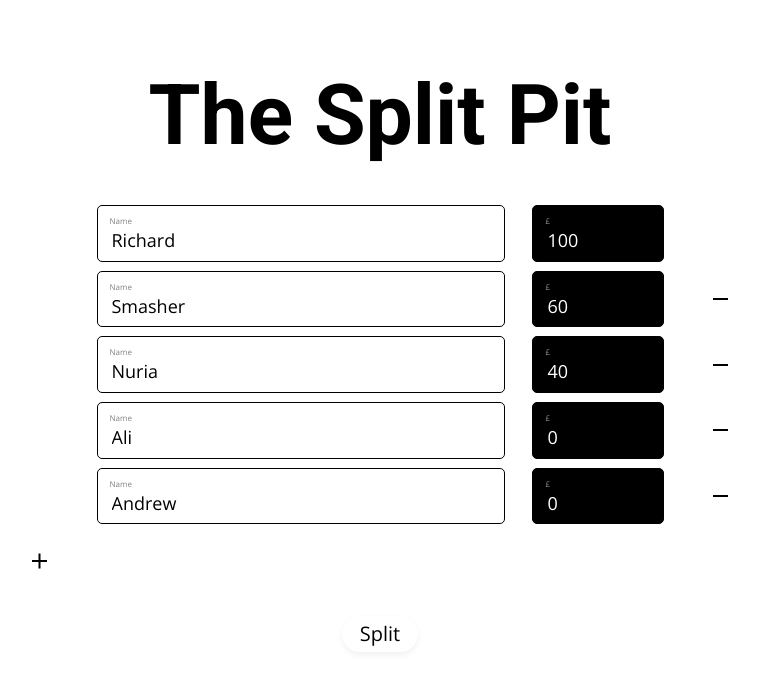
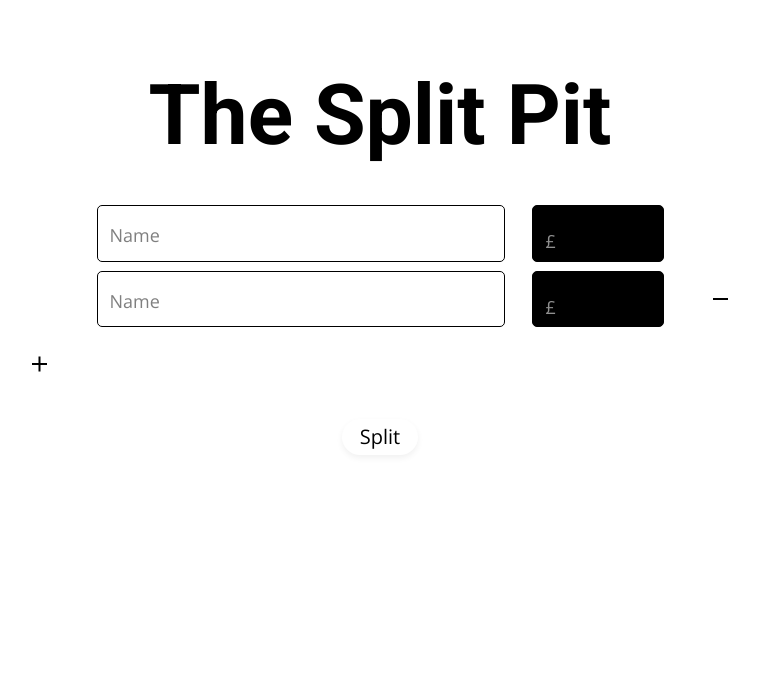
Before and after one commit to RichardPK/splitpit, a React (Create React App) app: page / in a window 1280 px wide. Shown: the top 684 px of the page, without its empty margins (260-1019 px from the left). Built offline with nearby package versions, Linux system fonts and the light colour scheme.

Commit message:
Removed sample data

```diff
--- a/src/components/form/Form.js
+++ b/src/components/form/Form.js
@@ -8,20 +8,11 @@ import PlusMinus from '../plus-minus/PlusMinus';
 const Form = ({ className }) => {
   const [errorMessage, setErrorMessage] = useState('');
 
-  const [values, setValues] = useState([
-    { name: 'Richard', amount: '100' },
-    { name: 'Smasher', amount: '60' },
-    { name: 'Nuria', amount: '40' },
-    { name: 'Ali', amount: '0' },
-    { name: 'Andrew', amount: '0' }
-  ]);
+  const [values, setValues] = useState([{ name: '', amount: null }, { name: '', amount: null }]);
 
   const [mutableValues, setMutableValues] = useState([
-    { name: 'Richard', amount: '100' },
-    { name: 'Smasher', amount: '60' },
-    { name: 'Nuria', amount: '40' },
-    { name: 'Ali', amount: '0' },
-    { name: 'Andrew', amount: '0' }
+    { name: '', amount: null },
+    { name: '', amount: null }
   ]);
 
   const [transferSentences, setTransferSentences] = useState([]);
--- a/src/components/form/text-input/TextInput.js
+++ b/src/components/form/text-input/TextInput.js
@@ -25,6 +25,11 @@ const TextInput = ({ type, onInput, value, index }) => {
   const onTextInputChange = (el) => {
     onInput(el.target.value, type, index);
   };
+
+  // if (type === 'amount') {
+  //   console.log(value);
+  //   debugger;
+  // }
 
   return (
     <Wrapper name={type} focus={focus} value={value}>
```
